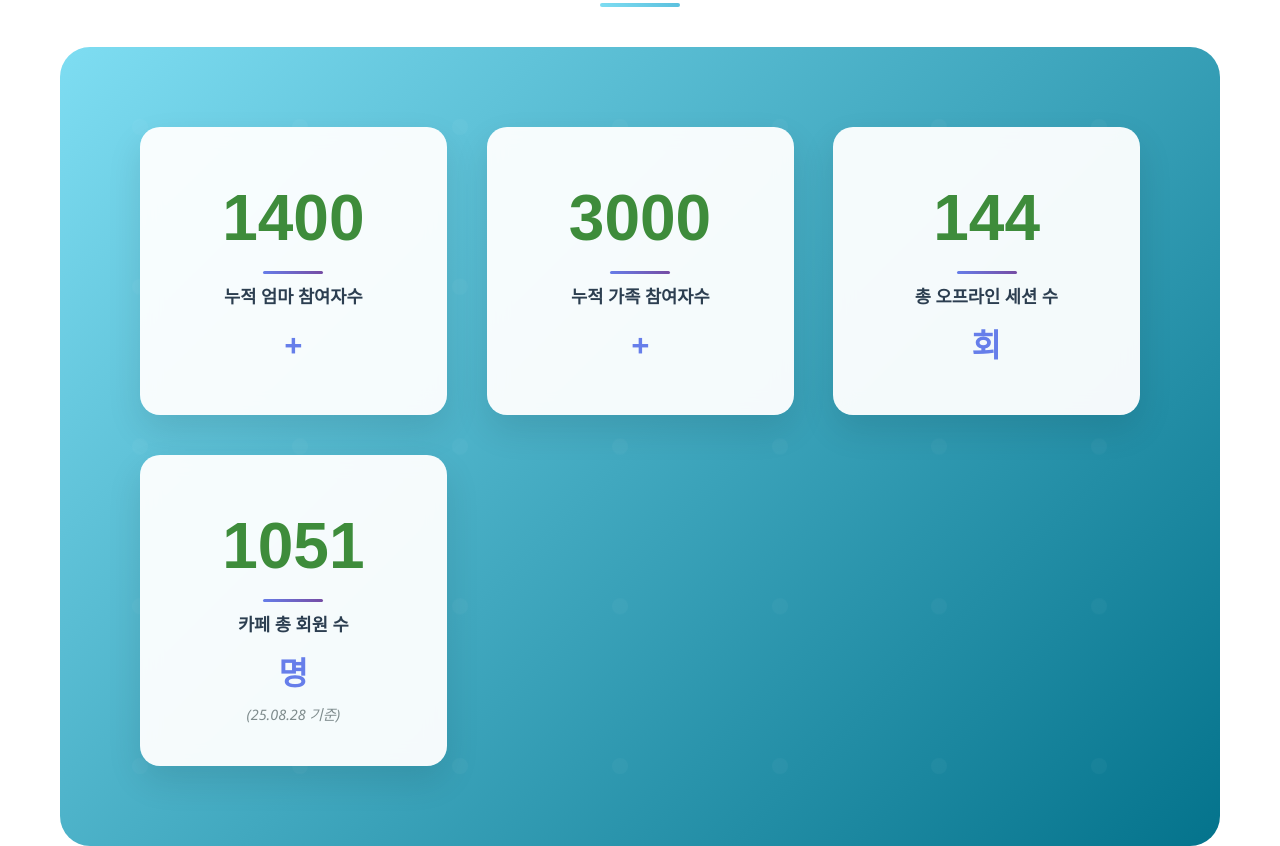
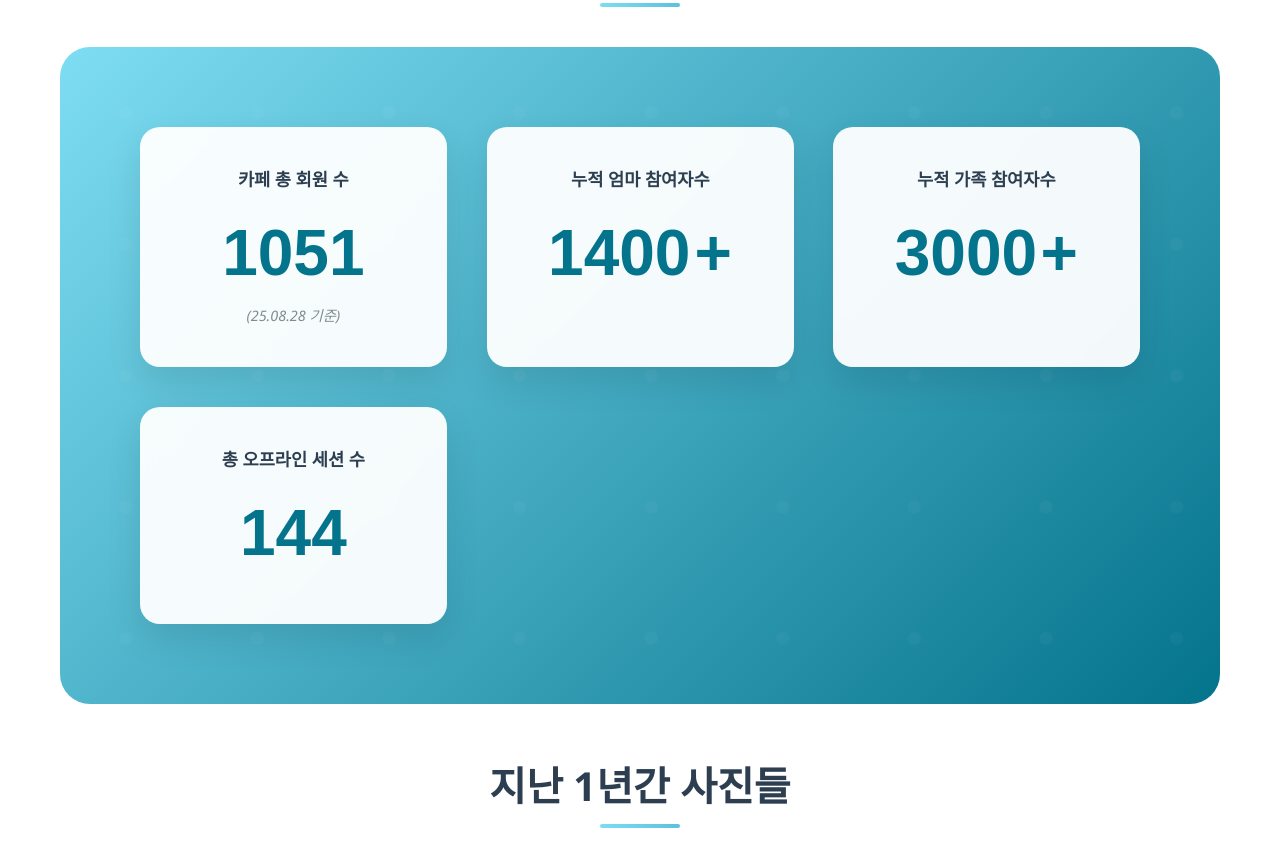
Before and after one commit to hajinkim42/BHC_1st_party, a plain HTML site: page index.html in a window 1280 px wide. Shown: the part 3285-4131 px from the top of the page. Drawn offline with Linux system fonts and the light colour scheme.

Commit message:
숫자로보는 베하클 디자인 변경

```diff
--- a/index.html
+++ b/index.html
@@ -201,26 +201,14 @@
             box-shadow: 0 25px 50px rgba(0, 0, 0, 0.2);
         }
 
-        .stat-number {
+        .stat-number,
+        .stat-suffix {
             font-size: 4rem;
             font-weight: 800;
-            color: #3E8C3B;
-            margin-bottom: 15px;
+            color: #04738C;
             font-family: 'Arial', sans-serif;
             position: relative;
             display: inline-block;
-        }
-
-        .stat-number::after {
-            content: '';
-            position: absolute;
-            bottom: -5px;
-            left: 50%;
-            transform: translateX(-50%);
-            width: 60px;
-            height: 3px;
-            background: linear-gradient(45deg, #667eea, #764ba2);
-            border-radius: 2px;
         }
 
         .stat-label {
@@ -231,12 +219,12 @@
             line-height: 1.4;
         }
 
-        .stat-suffix {
+        /* .stat-suffix {
             font-size: 2rem;
             color: #667eea;
             font-weight: 700;
             margin-bottom: 5px;
-        }
+        } */
 
         .stat-date {
             font-size: 0.9rem;
@@ -1356,27 +1344,26 @@
             <h2 class="section-title fade-in">숫자로 보는 베하클</h2>
             <div class="stats-container fade-in">
                 <div class="stats-grid">
+                    <div class="stat-item scale-in delay-3">
+                        <div class="stat-label fade-in delay-5">카페 총 회원 수</div>
+                        <div class="stat-number fade-in delay-4" data-target="1051">0</div>
+                        <div class="stat-date fade-in delay-1">(25.08.28 기준)</div>
+                    </div>
                     <div class="stat-item scale-in">
+                        <div class="stat-label fade-in delay-2">누적 엄마 참여자수</div>
                         <div class="stat-number fade-in delay-1" data-target="1400">0</div>
-                        <div class="stat-label fade-in delay-2">누적 엄마 참여자수</div>
                         <div class="stat-suffix fade-in delay-3">+</div>
                     </div>
                     <div class="stat-item scale-in delay-1">
+                        <div class="stat-label fade-in delay-3">누적 가족 참여자수</div>
                         <div class="stat-number fade-in delay-2" data-target="3000">0</div>
-                        <div class="stat-label fade-in delay-3">누적 가족 참여자수</div>
                         <div class="stat-suffix fade-in delay-4">+</div>
                     </div>
                     <div class="stat-item scale-in delay-2">
+                        <div class="stat-label fade-in delay-4">총 오프라인 세션 수</div>
                         <div class="stat-number fade-in delay-3" data-target="144">0</div>
-                        <div class="stat-label fade-in delay-4">총 오프라인 세션 수</div>
-                        <div class="stat-suffix fade-in delay-5">회</div>
-                    </div>
-                    <div class="stat-item scale-in delay-3">
-                        <div class="stat-number fade-in delay-4" data-target="1051">0</div>
-                        <div class="stat-label fade-in delay-5">카페 총 회원 수</div>
-                        <div class="stat-suffix fade-in">명</div>
-                        <div class="stat-date fade-in delay-1">(25.08.28 기준)</div>
-                    </div>
+                    </div>
+
                 </div>
             </div>
         </section>
```
